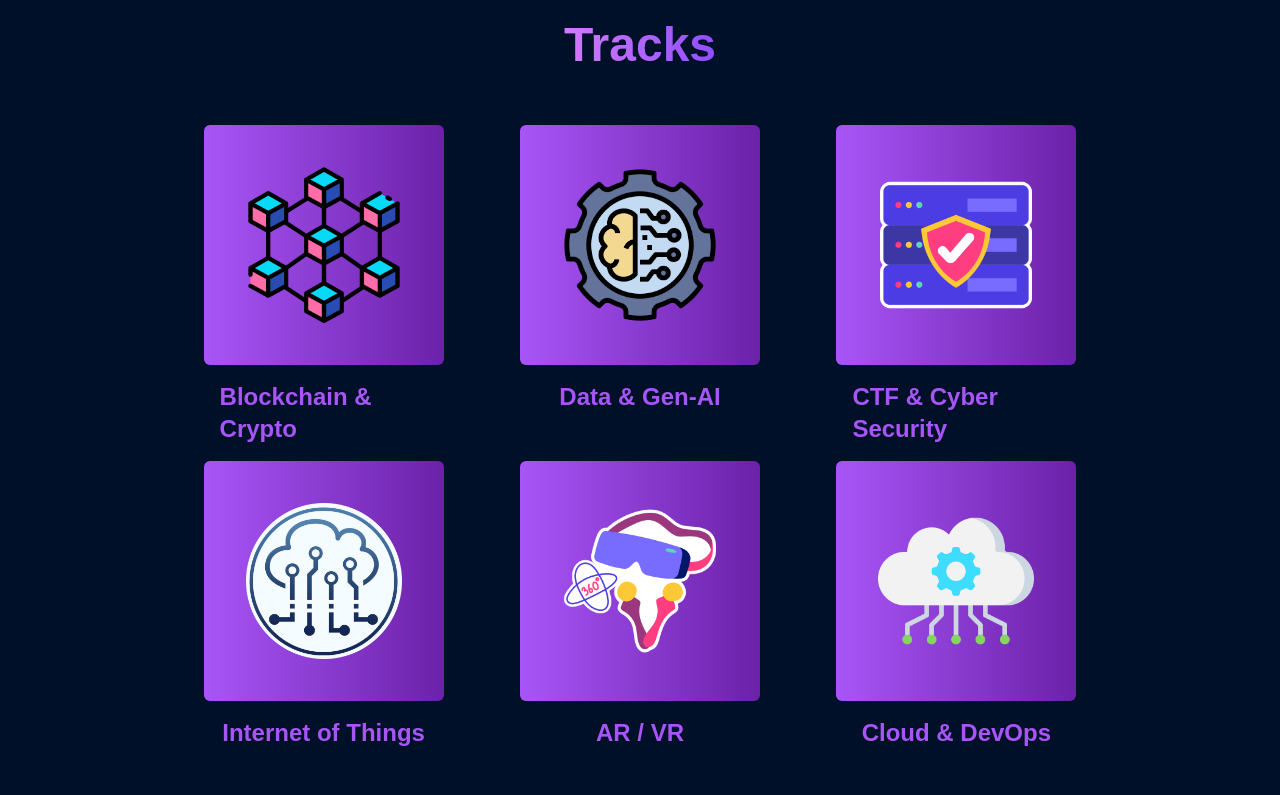
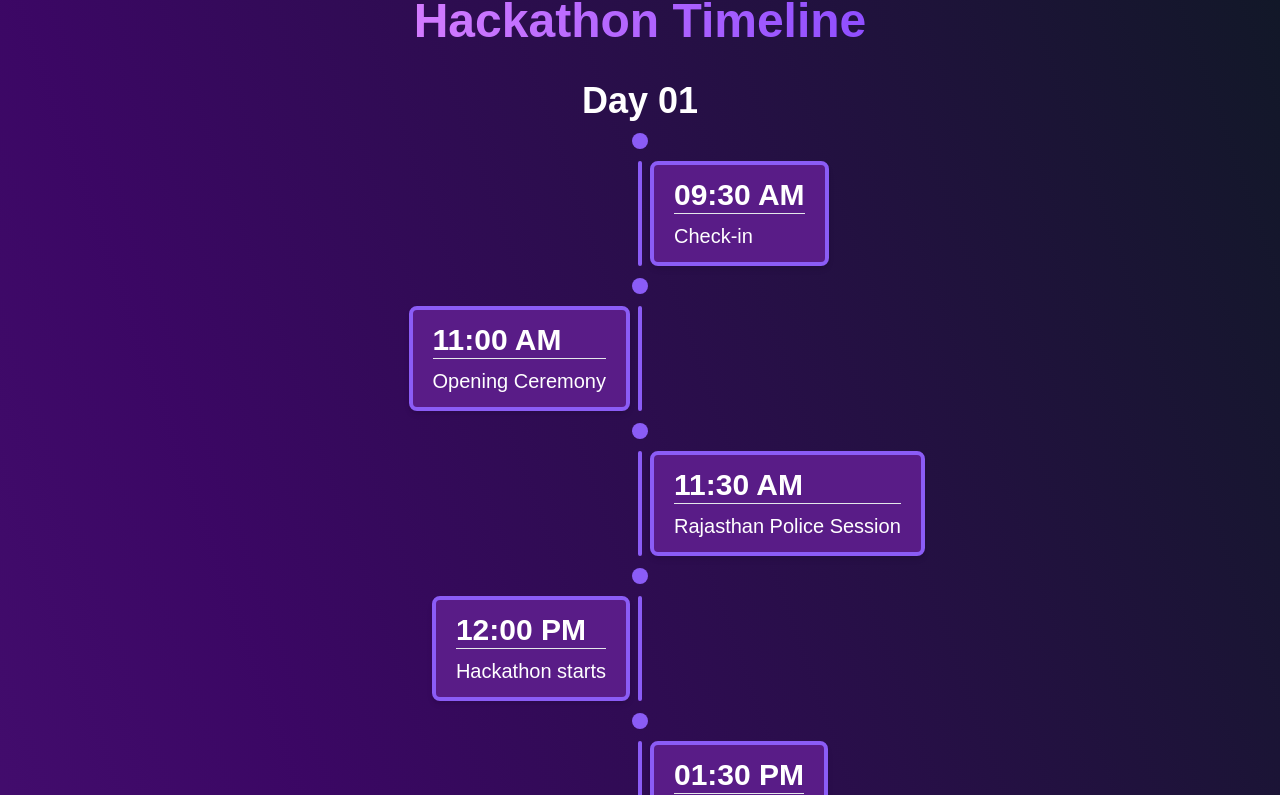
Before and after one commit to kshitijv256/Acehack3, a React (Vite) app: page / in a window 1280 px wide. Shown: the part 1719-2514 px from the top of the page. Built offline with nearby package versions, Linux system fonts and the light colour scheme.

Commit message:
timeline added

```diff
--- a/src/App.jsx
+++ b/src/App.jsx
@@ -18,6 +18,7 @@ import Schedule from "./components/schedule";
 import AddressMap from "./pages/map";
 import AceHackSm from "/assets/images/website-v2.svg";
 import Live from "./pages/Live";
+import Timeline from "./pages/Timeline";
 import GetInvolved from "./pages/GetInvolved";
 
 const AceLogo = (prop) => {
@@ -53,6 +54,7 @@ const App = () => {
                   <Navbar />
                   <Home />
                   <About />
+                  <Timeline />
                   <Themes />
                   <Why />
                   <Prizes />
--- /dev/null
+++ b/src/pages/Timeline.jsx
@@ -0,0 +1,114 @@
+import React, { Fragment } from "react";
+
+const Timeline = () => {
+    const events = [
+        //Day 1
+        { direction: "right", time: "09:30 AM", heading: "Check-in" },
+        { direction: "left", time: "11:00 AM", heading: "Opening Ceremony" },
+        { direction: "right", time: "11:30 AM", heading: "Rajasthan Police Session" },
+        { direction: "left", time: "12:00 PM", heading: "Hackathon starts" },
+        { direction: "right", time: "01:30 PM", heading: "Lunch" },
+        { direction: "left", time: "02:30 PM", heading: "Nordex Session" },
+        { direction: "right", time: "03:30 PM", heading: "Orkes Session" },
+        { direction: "left", time: "04:10 PM", heading: "Hackquest Session" },
+        { direction: "right", time: "06:30 PM", heading: "Funzone opens" },
+        { direction: "left", time: "08:30 PM", heading: "Dinner + Acehack3.0 unplugged" },
+        { direction: "right", time: "11:30 PM", heading: "Aryan Singh Session" },
+        { direction: "left", time: "12:30 AM", heading: "Mentoring Round 1" },
+        { direction: "right", time: "01:00 AM", heading: "Midnight Snacks" },
+        { direction: "left", time: "01:30 AM", heading: "Game Zone" },
+    ];
+    const events2 = [
+        // Day 2
+        { direction: "right", time: "08:00 AM", heading: "Pulse Pump" },
+        { direction: "left", time: "08:30 AM", heading: "Breakfast" },
+        { direction: "right", time: "09:30 AM", heading: "Mentoring Round 2" },
+        { direction: "left", time: "01:00 PM", heading: "Hackathon Submission (Devfolio)" },
+        { direction: "right", time: "01:30 PM", heading: "Lunch" },
+        { direction: "left", time: "02:30 PM", heading: "Judging Starts" },
+        { direction: "right", time: "06:00 PM", heading: "Closing Ceremony" },
+        { direction: "left", time: "07:00 PM", heading: "Bus (Return)" }
+    ];
+
+  return (
+    <div className="z-20 relative bg-purple-300 flex flex-col gap-y-3 w-full  bg-gradient-to-bl from-gray-900 via-purple-950 to-purple-900  ">
+      <div className="flex justify-center mt-20">
+        <h1 className="grad-text text-5xl font-bold text-center">Hackathon Timeline</h1><br />
+      </div>
+      <div className="flex justify-center">
+        <h1 className="grad-tex text-white text-3xl md:text-4xl mt-6 font-bold text-center">Day 01</h1><br />
+      </div>
+      <Circle />
+
+      {events.map((event, key) => {
+        return (
+          <Fragment key={key}>
+            <div className="grid grid-cols-[1fr_auto_1fr] gap-x-2 items-center md:mx-auto mx-10">
+              {event.direction === "left" ? (
+                <EventCard time={event.time} heading={event.heading} />
+              ) : (
+                <div></div>
+              )}
+              <Pillar />
+              {event.direction === "right" ? (
+                <EventCard time={event.time} heading={event.heading} />
+              ) : (
+                <div></div>
+              )}
+            </div>
+            {key < events.length - 1 && <Circle />}
+          </Fragment>
+        );
+      })}
+      <Circle />
+      <div className="flex justify-center">
+        <h1 className="grad-tex text-white text-3xl md:text-4xl -mt-2 font-bold text-center">Day 02</h1><br />
+      </div>
+      {events2.map((event, key) => {
+        return (
+          <Fragment key={key}>
+            <div className="grid grid-cols-[1fr_auto_1fr] gap-x-2 items-center md:mx-auto mx-10">
+              {event.direction === "left" ? (
+                <EventCard time={event.time} heading={event.heading} />
+              ) : (
+                <div></div>
+              )}
+              <Pillar />
+              {event.direction === "right" ? (
+                <EventCard time={event.time} heading={event.heading} />
+              ) : (
+                <div></div>
+              )}
+            </div>
+            {key < events2.length - 1 && <Circle />}
+          </Fragment>
+        );
+      })}
+      <Circle />
+      <div className="flex justify-center">
+        <h1 className="grad-tex text-white text-3xl my-20 md:text-4xl -mt-2 font-bold text-center">Hackathon Over</h1><br />
+      </div>
+    </div>
+  );
+};
+
+const Circle = () => {
+  return <div className="rounded-full w-4 h-4 bg-violet-500 mx-auto"></div>;
+};
+
+const Pillar = () => {
+  return (
+    <div className=" rounded-t-full rounded-b-full w-1 h-full bg-violet-500 mx-auto "></div>
+  );
+};
+
+const EventCard = ({ time, heading }) => {
+  return (
+    <div className="'transition duration-300 ease-in-out transform hover:-translate-y-1 flex flex-col gap-y-2 bg-[#591c87] border-violet-500 border-4 hover:border-violet-300 hover:shadow-2xl shadow-md  rounded-lg  px-5 py-3 md:min-w-32 ">
+      <div className="text-2xl md:text-3xl text-white  font-bold border-b">{time}</div>
+      <div className="text-xl md:text-xl text-white">{heading}</div>
+    </div>
+  );
+};
+
+export default Timeline;
```
